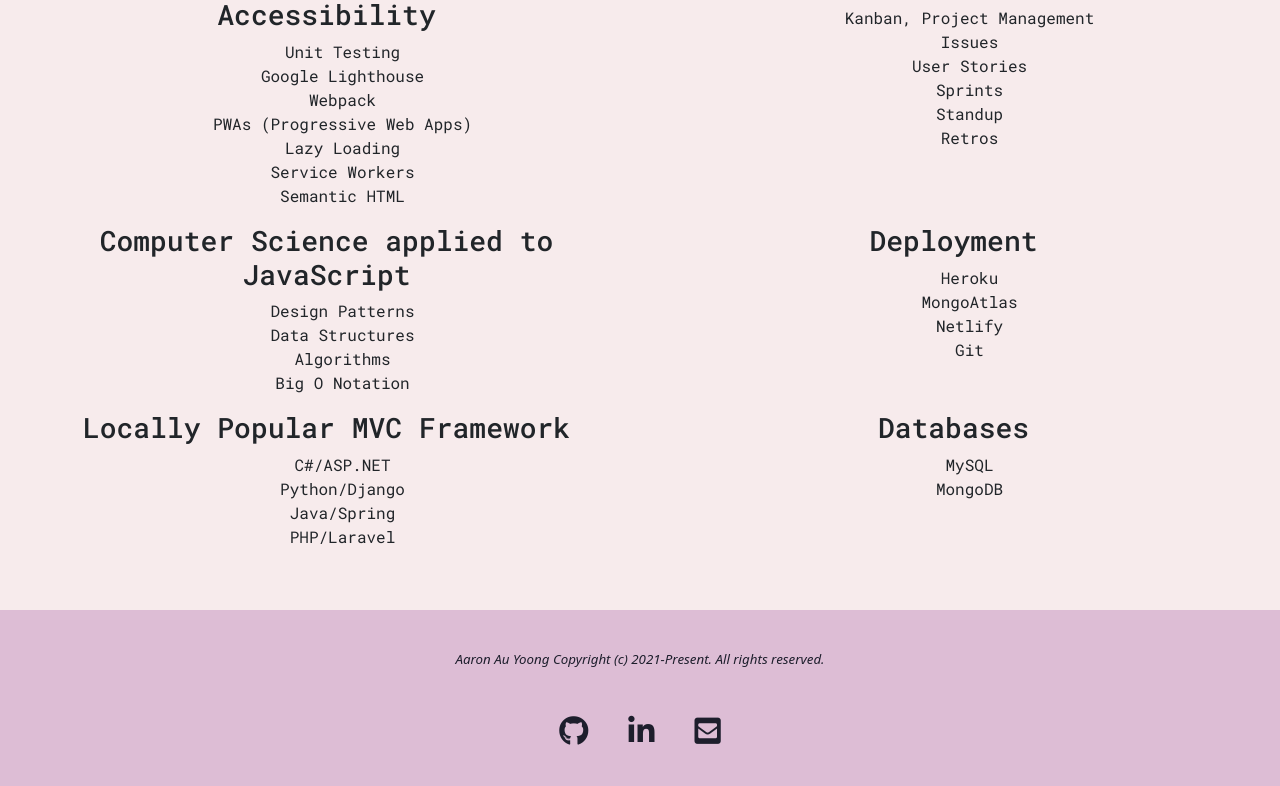
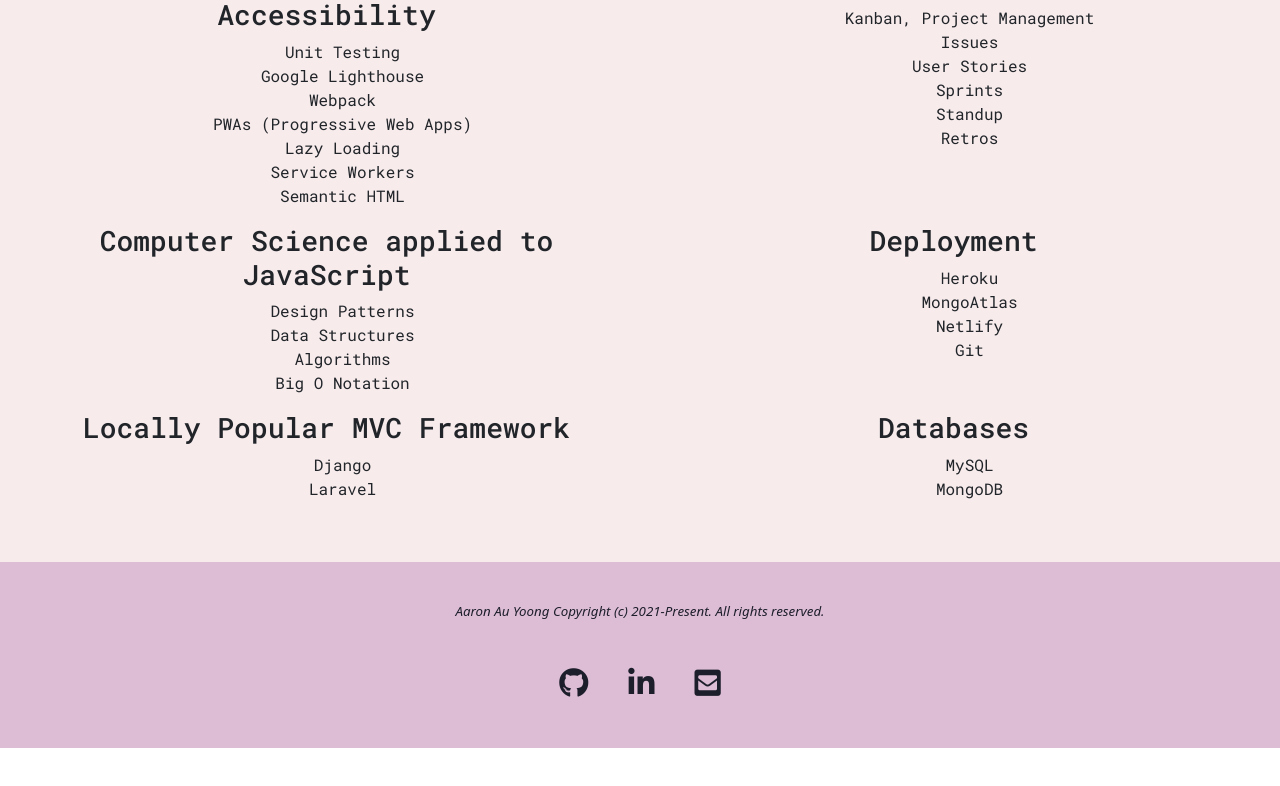
Before and after one commit to aaronauyoong/my-react-portfolio, a React (Create React App) app: page /resume in a window 1280 px wide. Shown: the part 1232-2018 px from the top of the page. After the commit the page ends 1980 px from the top, so only its background shows below. Built offline with nearby package versions, Linux system fonts and the light colour scheme.

Commit message:
added compressed images for optimised loading times, updated resume

```diff
--- a/src/components/resume/Resume.js
+++ b/src/components/resume/Resume.js
@@ -84,10 +84,8 @@
 					<div class="resume-section col-lg-6">
 						<h3>Locally Popular MVC Framework</h3>
 						<ul class="unstyled-bullets">
-							<li>C#/ASP.NET</li>
-							<li>Python/Django</li>
-							<li>Java/Spring</li>
-							<li>PHP/Laravel</li>
+							<li>Django</li>
+							<li>Laravel</li>
 						</ul>
 					</div>
 					<div class="resume-section col-lg-6">
```
Also changed, not shown: 2 other files (tests, documents, lock files or other folders).
